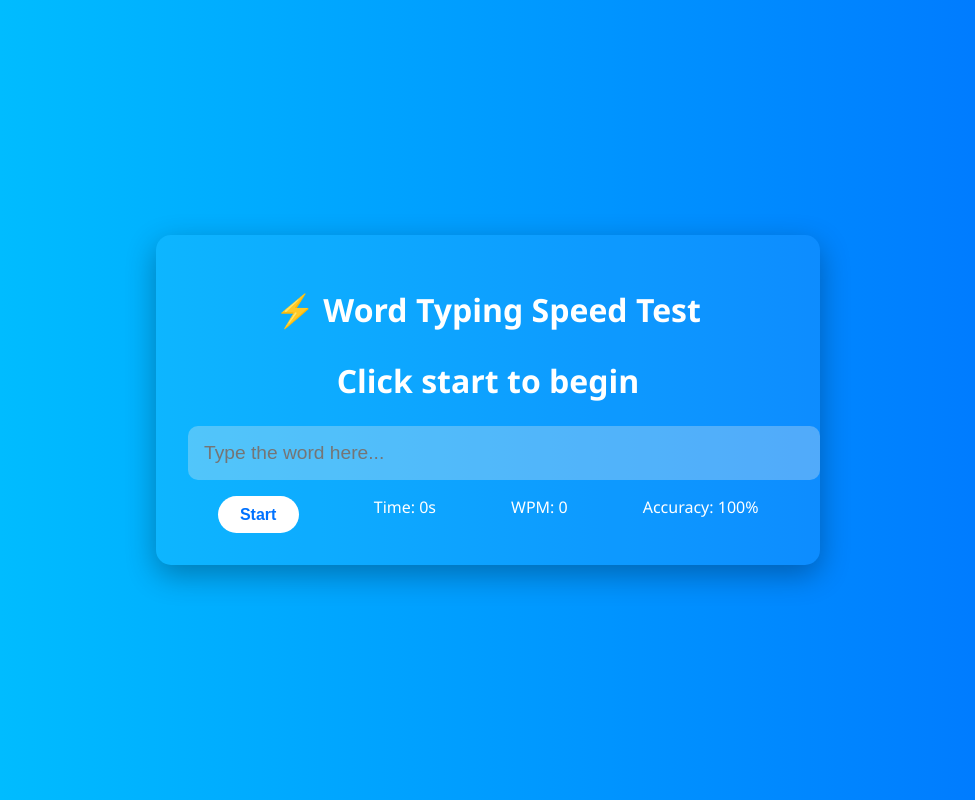
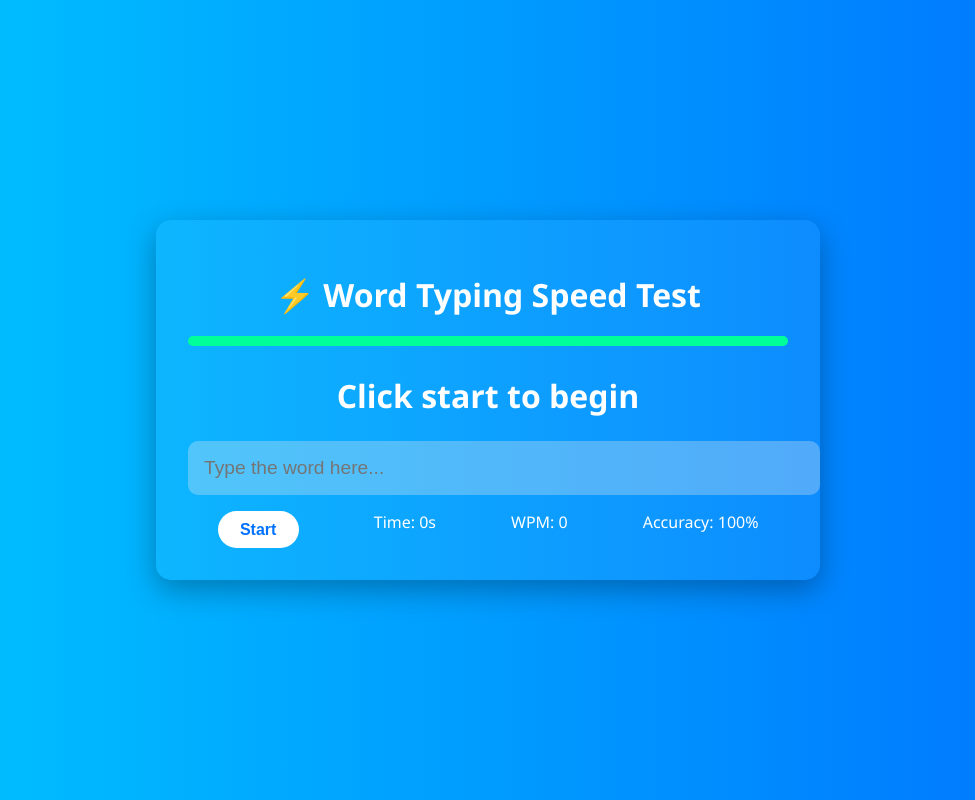
Before and after one commit to IbrahimCodeVibes/Typing-Speed-Test-App, a plain HTML site: page index.html in a window 1280 px wide. Shown: the whole page, without its empty margins (152-1127 px from the left). Drawn offline with Linux system fonts and the light colour scheme.

Commit message:
index.html

```diff
--- a/index.html
+++ b/index.html
@@ -9,6 +9,7 @@
 <body>
   <div class="container">
     <h1>⚡ Word Typing Speed Test</h1>
+    <div class="progress-bar"><div id="progress"></div></div>
     <div class="word-display" id="wordDisplay">Click start to begin</div>
     <input type="text" id="wordInput" placeholder="Type the word here..." disabled />
     <div class="stats">
```
